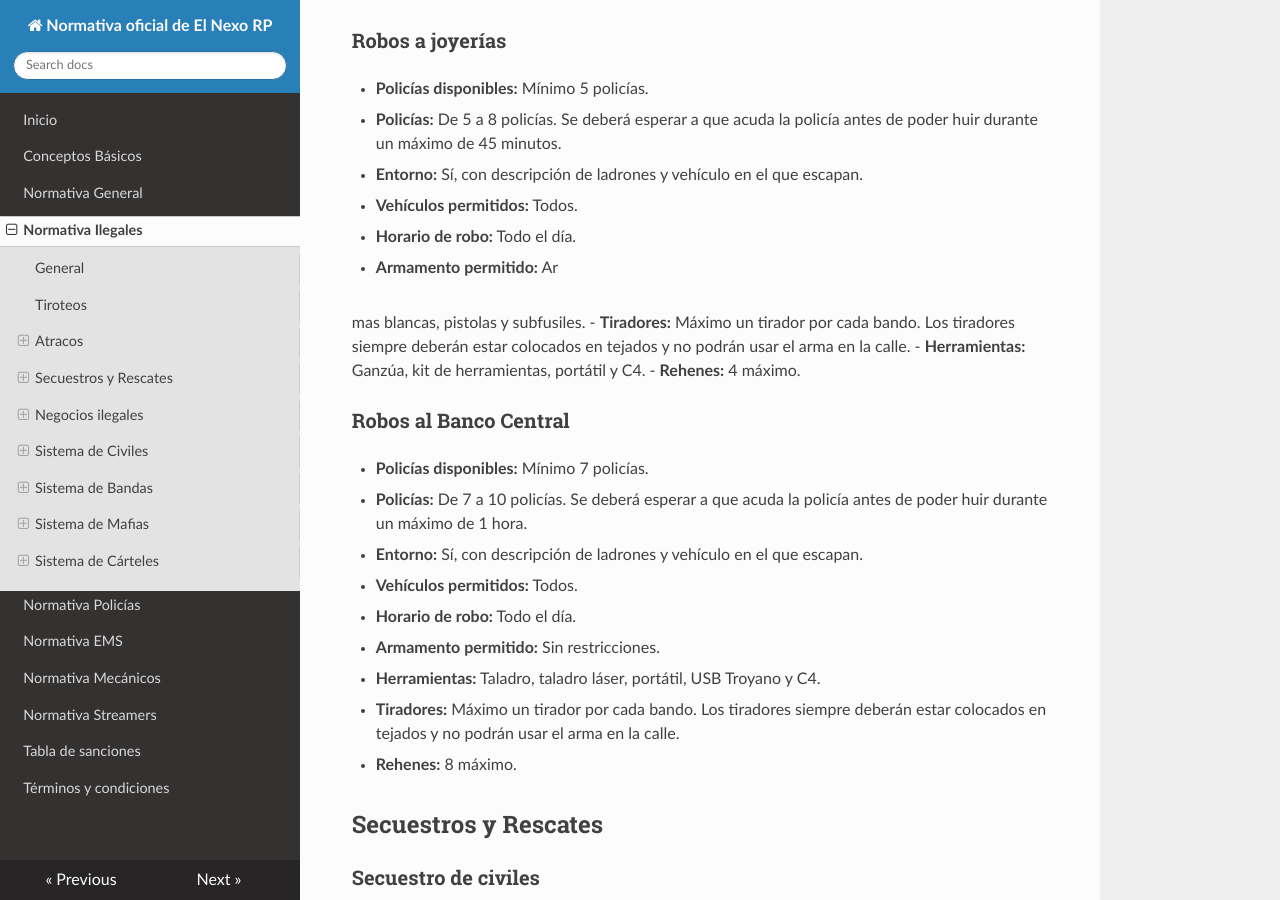
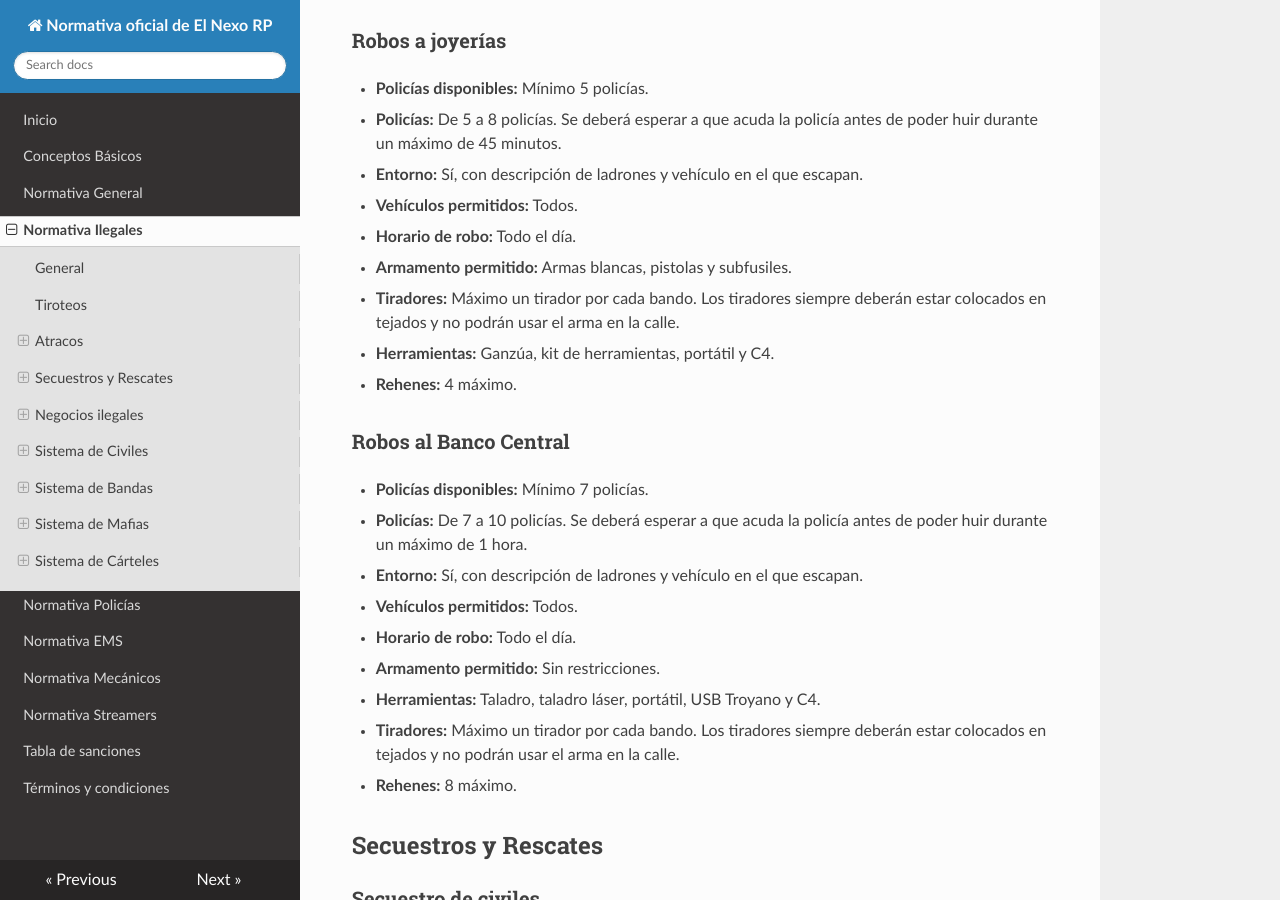
Before and after one commit to elnexorp/normativa, an MkDocs documentation site: the page built from docs/ilegales.md, in a window 1280 px wide and 900 px high, scrolled down 4400 px. Built offline with MkDocs 1.6.1, drawn with Linux system fonts in a browser that asks for light colours; nearby versions of some CDN libraries.

Commit message:
Fix ilegales.md
Arreglado un fallo de maquetacion

```diff
--- a/docs/ilegales.md
+++ b/docs/ilegales.md
@@ -137,9 +137,7 @@ La sección de Ilegales está diseñada para permitir una experiencia de rol inm
 - **Entorno:** Sí, con descripción de ladrones y vehículo en el que escapan.
 - **Vehículos permitidos:** Todos.
 - **Horario de robo:** Todo el día.
-- **Armamento permitido:** Ar
-
-mas blancas, pistolas y subfusiles.
+- **Armamento permitido:** Armas blancas, pistolas y subfusiles.
 - **Tiradores:** Máximo un tirador por cada bando. Los tiradores siempre deberán estar colocados en tejados y no podrán usar el arma en la calle.
 - **Herramientas:** Ganzúa, kit de herramientas, portátil y C4.
 - **Rehenes:** 4 máximo.
```
